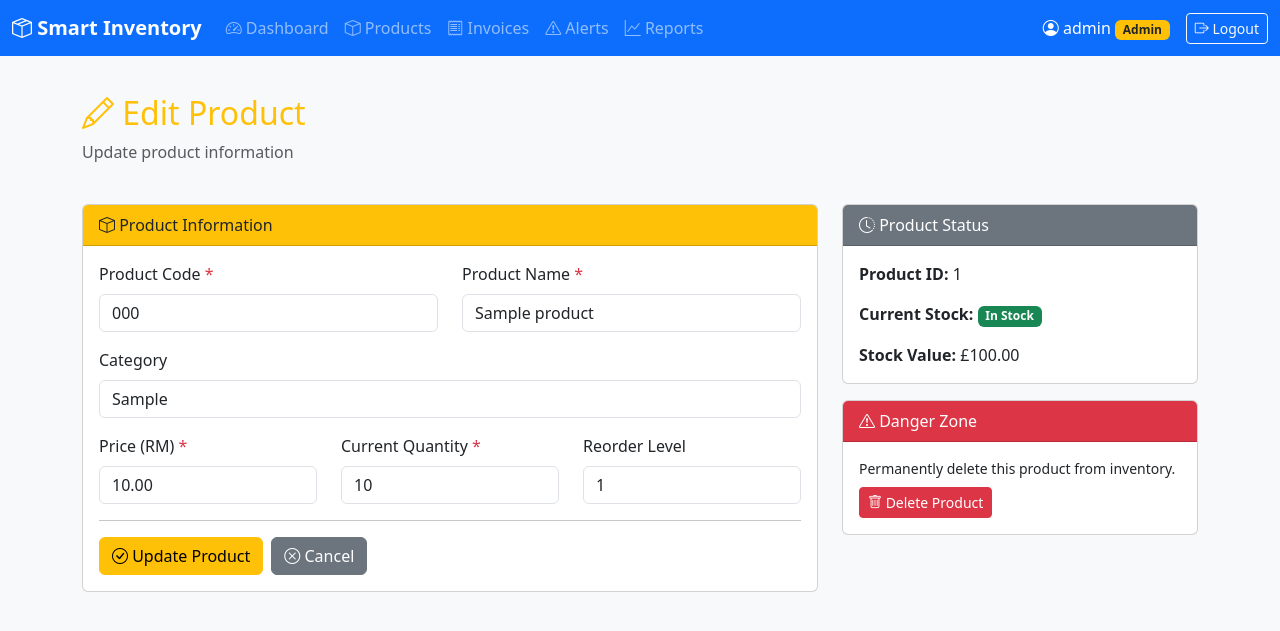
After one commit to luyin1212/Hello, a PHP site: page /products/edit.php?id=1 in a window 1280 px wide. The commit adds this page. Shown: the top 631 px of the page. Run offline with PHP 8.4, Linux system fonts and the light colour scheme; a user stored in the database is signed in; tables that the repository leaves empty hold one stand-in row (values such as "Sample post").

Commit message:
Complete Product CRUD: Add Edit and Delete functionality
- Add product edit page with validation
- Add product delete functionality with confirmation
- Update product listing with edit/delete buttons
- Complete full CRUD system for product management

All product management operations (Create, Read, Update, Delete, Search)
are now functional and tested.

```diff
--- /dev/null
+++ b/public/products/edit.php
@@ -0,0 +1,219 @@
+<?php
+/**
+ * Edit Product Page
+ * Form to edit existing product details
+ */
+
+require_once __DIR__ . '/../../config/config.php';
+
+// Include header
+include_once __DIR__ . '/../../includes/header.php';
+
+// Create Product object
+$productObj = new Product();
+
+// Get product ID from URL
+$productID = isset($_GET['id']) ? intval($_GET['id']) : 0;
+
+if (!$productID) {
+    redirect(getBaseURL() . '/public/products/index.php?error=Invalid product ID');
+}
+
+// Get product details
+$product = $productObj->getProductByID($productID);
+
+if (!$product) {
+    redirect(getBaseURL() . '/public/products/index.php?error=Product not found');
+}
+
+$error = '';
+
+// Handle form submission
+if ($_SERVER['REQUEST_METHOD'] == 'POST') {
+    $productCode = trim($_POST['productCode']);
+    $name = trim($_POST['name']);
+    $category = trim($_POST['category']);
+    $price = floatval($_POST['price']);
+    $quantity = intval($_POST['quantity']);
+    $reorderLevel = intval($_POST['reorderLevel']);
+
+    // Validate
+    if (empty($productCode) || empty($name)) {
+        $error = 'Product code and name are required.';
+    } elseif ($price < 0) {
+        $error = 'Price cannot be negative.';
+    } elseif ($quantity < 0) {
+        $error = 'Quantity cannot be negative.';
+    } else {
+        // Try to update product
+        if ($productObj->updateProduct($productID, $productCode, $name, $category, $price, $quantity, $reorderLevel)) {
+            redirect(getBaseURL() . '/public/products/index.php?success=updated');
+        } else {
+            $error = 'Failed to update product. Product code may already exist.';
+        }
+    }
+
+    // If validation failed, keep form values
+    if ($error) {
+        $product['productCode'] = $productCode;
+        $product['name'] = $name;
+        $product['category'] = $category;
+        $product['price'] = $price;
+        $product['quantity'] = $quantity;
+        $product['reorderLevel'] = $reorderLevel;
+    }
+}
+?>
+
+<div class="row mb-4">
+    <div class="col-md-12">
+        <h2 class="text-warning">
+            <i class="bi bi-pencil"></i> Edit Product
+        </h2>
+        <p class="text-muted">Update product information</p>
+    </div>
+</div>
+
+<?php if ($error): ?>
+    <div class="alert alert-danger alert-dismissible fade show">
+        <i class="bi bi-exclamation-triangle-fill"></i> <?= e($error) ?>
+        <button type="button" class="btn-close" data-bs-dismiss="alert"></button>
+    </div>
+<?php endif; ?>
+
+<div class="row">
+    <div class="col-md-8">
+        <div class="card">
+            <div class="card-header bg-warning text-dark">
+                <i class="bi bi-box"></i> Product Information
+            </div>
+            <div class="card-body">
+                <form method="POST" action="">
+                    <div class="row mb-3">
+                        <div class="col-md-6">
+                            <label for="productCode" class="form-label">
+                                Product Code <span class="text-danger">*</span>
+                            </label>
+                            <input type="text"
+                                   class="form-control"
+                                   id="productCode"
+                                   name="productCode"
+                                   value="<?= e($product['productCode']) ?>"
+                                   required>
+                        </div>
+
+                        <div class="col-md-6">
+                            <label for="name" class="form-label">
+                                Product Name <span class="text-danger">*</span>
+                            </label>
+                            <input type="text"
+                                   class="form-control"
+                                   id="name"
+                                   name="name"
+                                   value="<?= e($product['name']) ?>"
+                                   required>
+                        </div>
+                    </div>
+
+                    <div class="mb-3">
+                        <label for="category" class="form-label">Category</label>
+                        <input type="text"
+                               class="form-control"
+                               id="category"
+                               name="category"
+                               value="<?= e($product['category']) ?>">
+                    </div>
+
+                    <div class="row mb-3">
+                        <div class="col-md-4">
+                            <label for="price" class="form-label">
+                                Price (RM) <span class="text-danger">*</span>
+                            </label>
+                            <input type="number"
+                                   class="form-control"
+                                   id="price"
+                                   name="price"
+                                   step="0.01"
+                                   min="0"
+                                   value="<?= e($product['price']) ?>"
+                                   required>
+                        </div>
+
+                        <div class="col-md-4">
+                            <label for="quantity" class="form-label">
+                                Current Quantity <span class="text-danger">*</span>
+                            </label>
+                            <input type="number"
+                                   class="form-control"
+                                   id="quantity"
+                                   name="quantity"
+                                   min="0"
+                                   value="<?= e($product['quantity']) ?>"
+                                   required>
+                        </div>
+
+                        <div class="col-md-4">
+                            <label for="reorderLevel" class="form-label">
+                                Reorder Level
+                            </label>
+                            <input type="number"
+                                   class="form-control"
+                                   id="reorderLevel"
+                                   name="reorderLevel"
+                                   min="0"
+                                   value="<?= e($product['reorderLevel']) ?>">
+                        </div>
+                    </div>
+
+                    <hr>
+
+                    <div class="d-flex gap-2">
+                        <button type="submit" class="btn btn-warning">
+                            <i class="bi bi-check-circle"></i> Update Product
+                        </button>
+                        <a href="index.php" class="btn btn-secondary">
+                            <i class="bi bi-x-circle"></i> Cancel
+                        </a>
+                    </div>
+                </form>
+            </div>
+        </div>
+    </div>
+
+    <div class="col-md-4">
+        <div class="card">
+            <div class="card-header bg-secondary text-white">
+                <i class="bi bi-clock-history"></i> Product Status
+            </div>
+            <div class="card-body">
+                <p><strong>Product ID:</strong> <?= $product['productID'] ?></p>
+                <p><strong>Current Stock:</strong>
+                    <?php if ($product['quantity'] <= 0): ?>
+                        <span class="badge bg-danger">Out of Stock</span>
+                    <?php elseif ($product['quantity'] <= $product['reorderLevel']): ?>
+                        <span class="badge bg-warning">Low Stock</span>
+                    <?php else: ?>
+                        <span class="badge bg-success">In Stock</span>
+                    <?php endif; ?>
+                </p>
+                <p class="mb-0"><strong>Stock Value:</strong> <?= formatCurrency($product['price'] * $product['quantity']) ?></p>
+            </div>
+        </div>
+
+        <div class="card mt-3">
+            <div class="card-header bg-danger text-white">
+                <i class="bi bi-exclamation-triangle"></i> Danger Zone
+            </div>
+            <div class="card-body">
+                <p class="small mb-2">Permanently delete this product from inventory.</p>
+                <a href="delete.php?id=<?= $product['productID'] ?>"
+                   class="btn btn-danger btn-sm"
+                   onclick="return confirm('Are you sure? This cannot be undone!')">
+                    <i class="bi bi-trash"></i> Delete Product
+                </a>
+            </div>
+        </div>
+    </div>
+</div>
+
+<?php include_once __DIR__ . '/../../includes/footer.php'; ?>
```
Also changed, not shown: public/products/delete.php (added, +27 -0 lines), public/products/index.php (+21 -1 lines).
